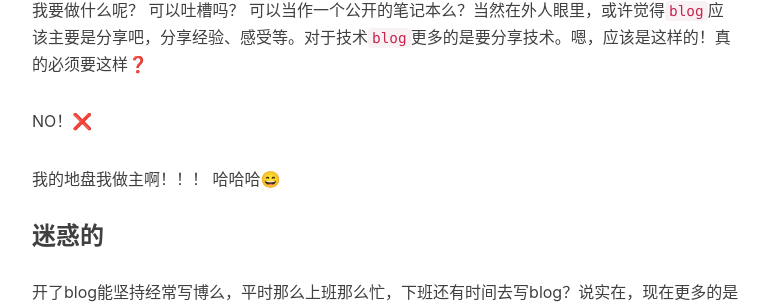
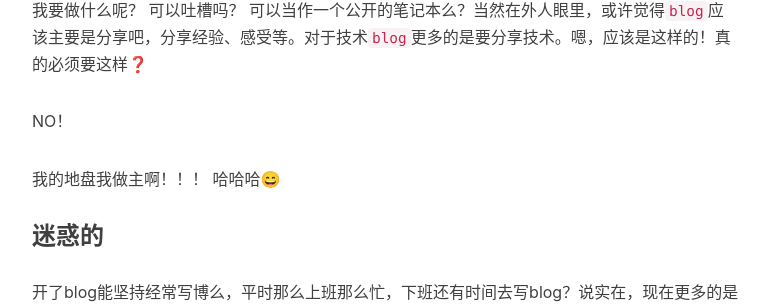
Before and after one commit to darcylee/darcylee.github.io, a Jekyll site: the page built from _posts/2015-11-21-about_this_blog.md, in a window 1280 px wide. Shown: the part 966-1270 px from the top of the page, without its empty margins (233-1003 px from the left). Built offline with Jekyll 4.4.1, drawn with Linux system fonts in a browser that asks for light colours; nearby versions of some CDN libraries; comment, search, counter and statistics services are not loaded.

```diff
--- a/_posts/2015-11-21-about_this_blog.md
+++ b/_posts/2015-11-21-about_this_blog.md
@@ -19,7 +19,7 @@ tags: [about]
 
 我要做什么呢？ 可以吐槽吗？ 可以当作一个公开的笔记本么？当然在外人眼里，或许觉得`blog`应该主要是分享吧，分享经验、感受等。对于技术`blog`更多的是要分享技术。嗯，应该是这样的！真的必须要这样❓
 
-NO！❌
+NO！
 
 我的地盘我做主啊！！！ 哈哈哈😄
 
```
